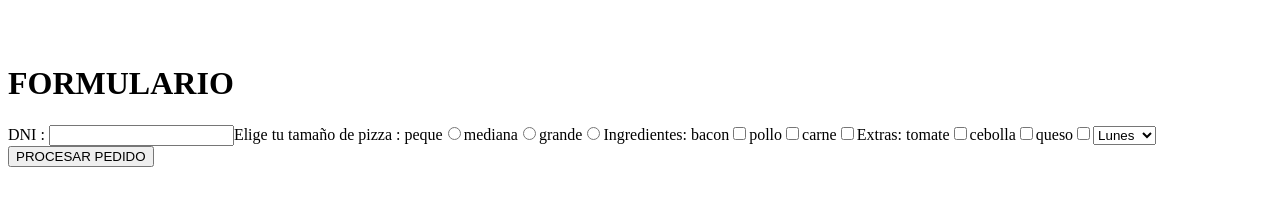
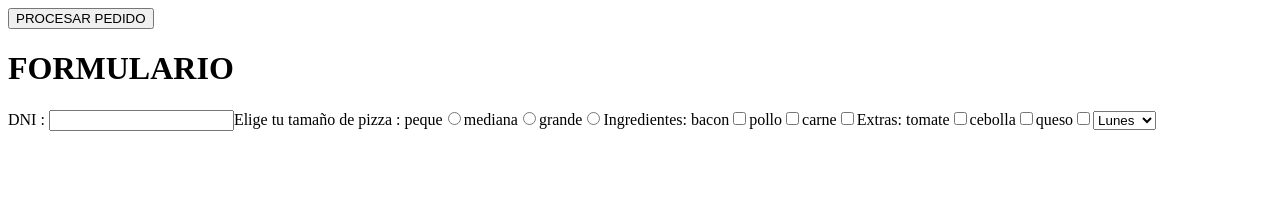
Before and after one commit to Umalaia/Actividades_Repaso_JS_TS_Angular, a plain HTML site: page Actividad1/req1.html in a window 1280 px wide. Drawn offline with Linux system fonts and the light colour scheme.

Commit message:
actividad 1

```diff
--- a/Actividad1/req1.html
+++ b/Actividad1/req1.html
@@ -7,11 +7,6 @@
     <script type="text/javascript" src="req1.js"></script>
 </head>
 <body>
-    <div id="contenedor">
-    </br></br>
-
-    </div>
     <button type="button" id="procesar" onclick="tamanio()">PROCESAR PEDIDO</button>
-
 </body>
 </html>
--- a/Actividad1/req1.js
+++ b/Actividad1/req1.js
@@ -1,8 +1,10 @@
-window.onload = cargarDatos;
 
 function cargarDatos() {
 
-    let contenedor = document.getElementById("contenedor")
+    let div = document.createElement("div")
+    div.id = "contenedor"
+    document.body.appendChild(div)
+
     let titulo = document.createElement("h1");
     let t1cont = document.createTextNode("FORMULARIO");
     titulo.appendChild(t1cont);
@@ -237,3 +239,6 @@ function procesarPedido() {
     }
 
 */
+
+
+window.onload = cargarDatos;
```
Also changed, not shown: AE-2/datos.js (+5 -2 lines).
